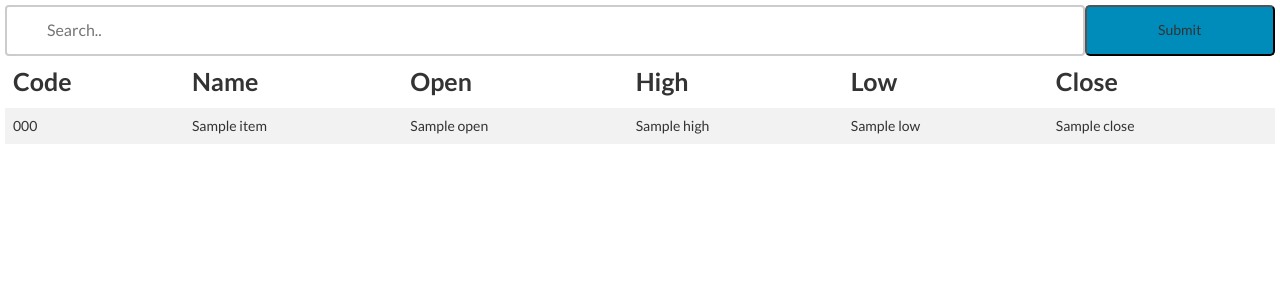
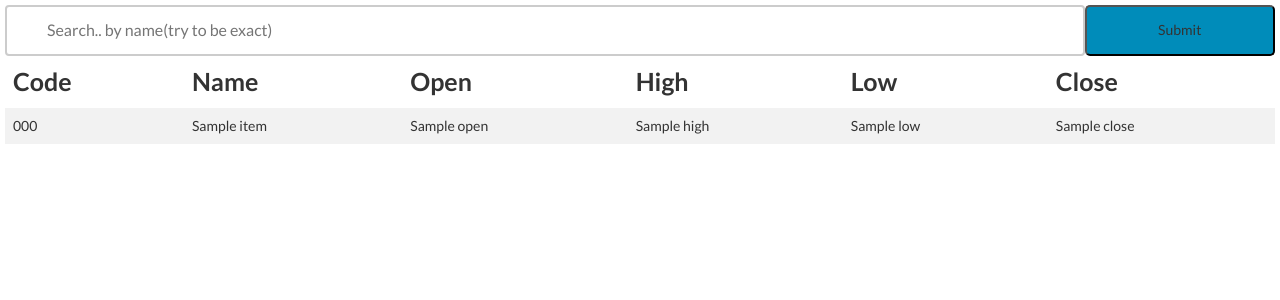
Before and after one commit to alpitanand/zerodha_Server, a Python web app: template templates/mytemplate.html in a window 1280 px wide. Shown: the top 300 px of the page. Run offline with Jinja, Linux system fonts and the light colour scheme; the template is opened without the code that fills it: most values are stand-ins (such as "Sample title", 1, 10 or a date in 2020); some libraries are stand-ins or nearby versions.

Commit message:
Making user friendly

```diff
--- a/templates/mytemplate.html
+++ b/templates/mytemplate.html
@@ -24,7 +24,7 @@ function validateForm() {
 <body>
 
 <form name="myForm" action="/search"  onsubmit="return validateForm()" method="post">
-  <input id="query" type="text" name="sc_name" name="fname"  placeholder="Search.." />
+  <input id="query" type="text" name="sc_name" name="fname"  placeholder="Search.. by name(try to be exact)" />
   <input id="button" type="submit" />
 </form>
 
```
